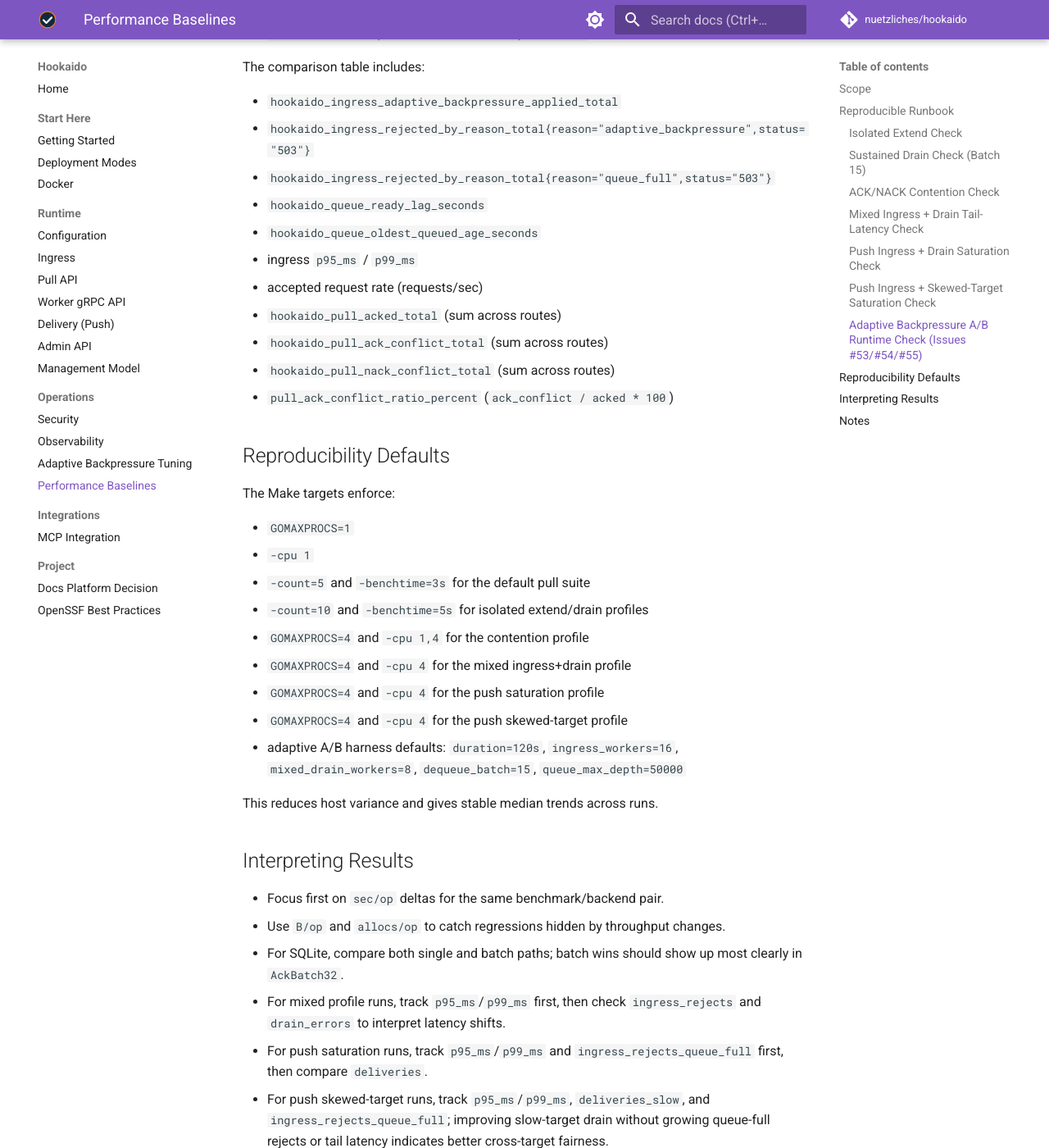
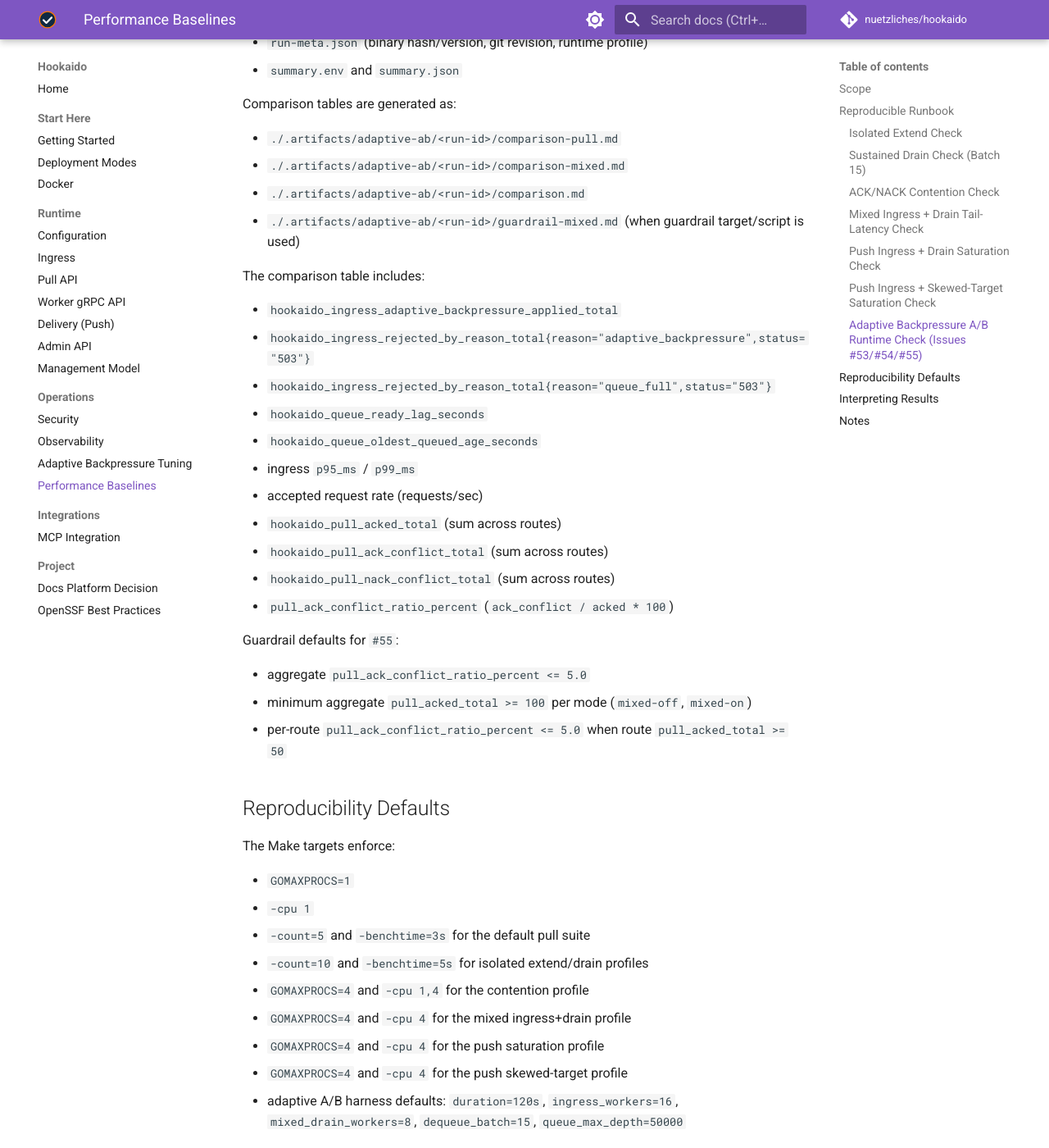
Before and after one commit to nuetzliches/hookaido, an MkDocs documentation site: the page built from docs/performance.md, in a window 1280 px wide and 1400 px high, scrolled down 5842 px. Shown: the whole window at 82% size. Built offline with MkDocs 1.6.1 and Material for MkDocs 9.7.7, drawn with Linux system fonts in a browser that asks for light colours; comment, search, counter and statistics services are not loaded; some of the changed text lies outside the part shown.

Commit message:
perf: add mixed pull ack conflict guardrail workflow

````diff
--- a/docs/performance.md
+++ b/docs/performance.md
@@ -202,6 +202,18 @@ make adaptive-ab-all
 make adaptive-ab-mixed-saturation
 ```
 
+Guardrail checks on an existing mixed run:
+
+```bash
+make adaptive-ab-guardrail-check RUN_ROOT=.artifacts/adaptive-ab/<run-id>
+```
+
+One-shot calibrated run + guardrail check:
+
+```bash
+make adaptive-ab-mixed-guardrail
+```
+
 `make adaptive-ab-all` executes:
 
 - `pull-off`, `pull-on` (reference profile)
@@ -236,6 +248,7 @@ Comparison tables are generated as:
 - `./.artifacts/adaptive-ab/<run-id>/comparison-pull.md`
 - `./.artifacts/adaptive-ab/<run-id>/comparison-mixed.md`
 - `./.artifacts/adaptive-ab/<run-id>/comparison.md`
+- `./.artifacts/adaptive-ab/<run-id>/guardrail-mixed.md` (when guardrail target/script is used)
 
 The comparison table includes:
 
@@ -250,6 +263,12 @@ The comparison table includes:
 - `hookaido_pull_ack_conflict_total` (sum across routes)
 - `hookaido_pull_nack_conflict_total` (sum across routes)
 - `pull_ack_conflict_ratio_percent` (`ack_conflict / acked * 100`)
+
+Guardrail defaults for `#55`:
+
+- aggregate `pull_ack_conflict_ratio_percent <= 5.0`
+- minimum aggregate `pull_acked_total >= 100` per mode (`mixed-off`, `mixed-on`)
+- per-route `pull_ack_conflict_ratio_percent <= 5.0` when route `pull_acked_total >= 50`
 
 ## Reproducibility Defaults
 
@@ -277,6 +296,7 @@ This reduces host variance and gives stable median trends across runs.
 - For push skewed-target runs, track `p95_ms`/`p99_ms`, `deliveries_slow`, and `ingress_rejects_queue_full`; improving slow-target drain without growing queue-full rejects or tail latency indicates better cross-target fairness.
 - For adaptive A/B runs, first confirm `adaptive_applied_total=0` in `off`, then compare `queue_full` delta and latency/rate trade-offs in `on`.
 - For mixed A/B (`#55`), track `pull_ack_conflict_ratio_percent` alongside ingress metrics; large conflict-ratio regressions can hide behind stable ingress acceptance.
+- For `#55` regression acceptance, use `guardrail-mixed.md` as the pass/fail artifact and inspect the per-route drill-down section to localize conflict spikes.
 - Keep policy decisions tied to workload SLOs: same-host gains do not imply cross-environment default changes.
 
 ## Notes
````
Also changed, not shown: BACKLOG.md (+1 -1 lines), CHANGELOG.md (+1 -0 lines), 2 other files.
